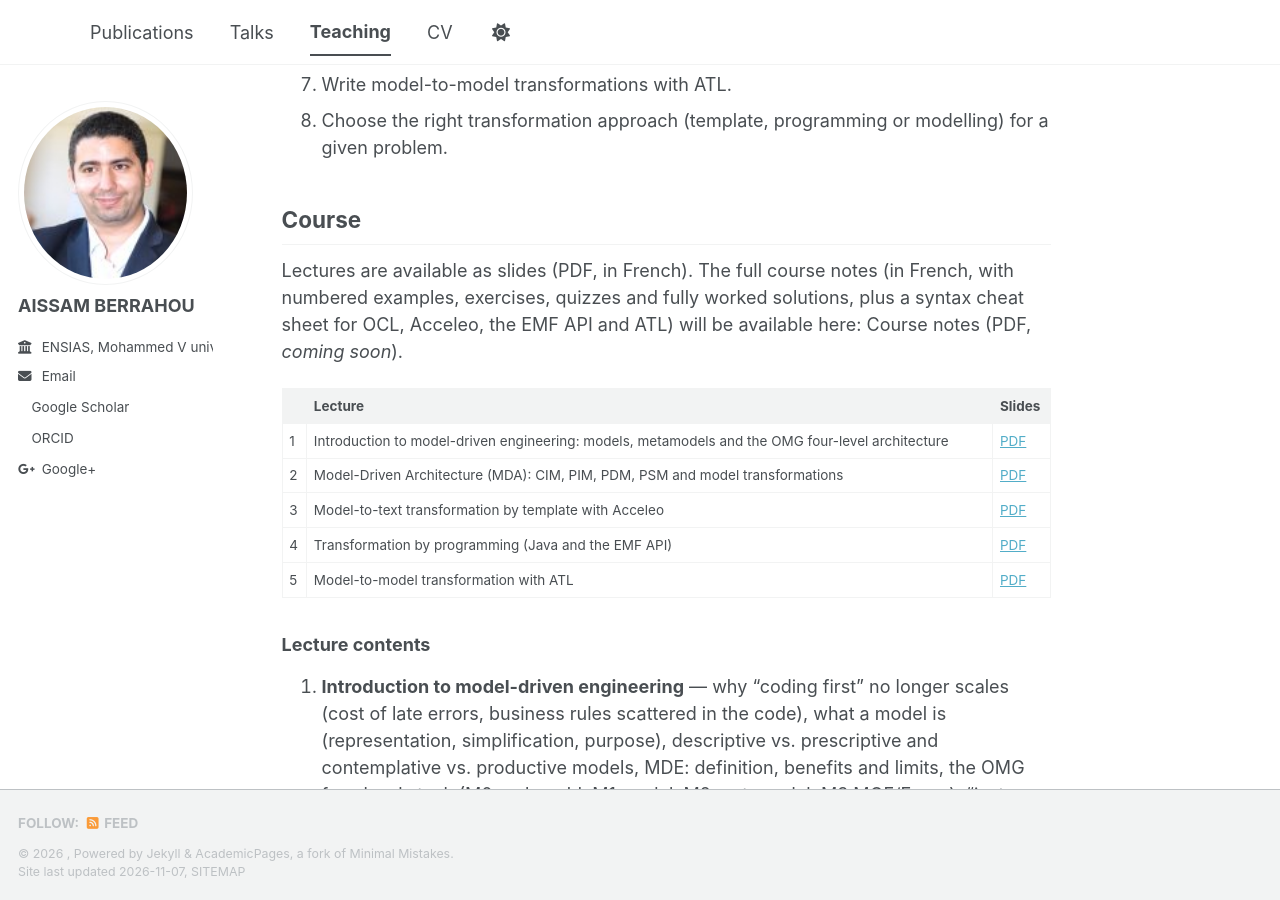
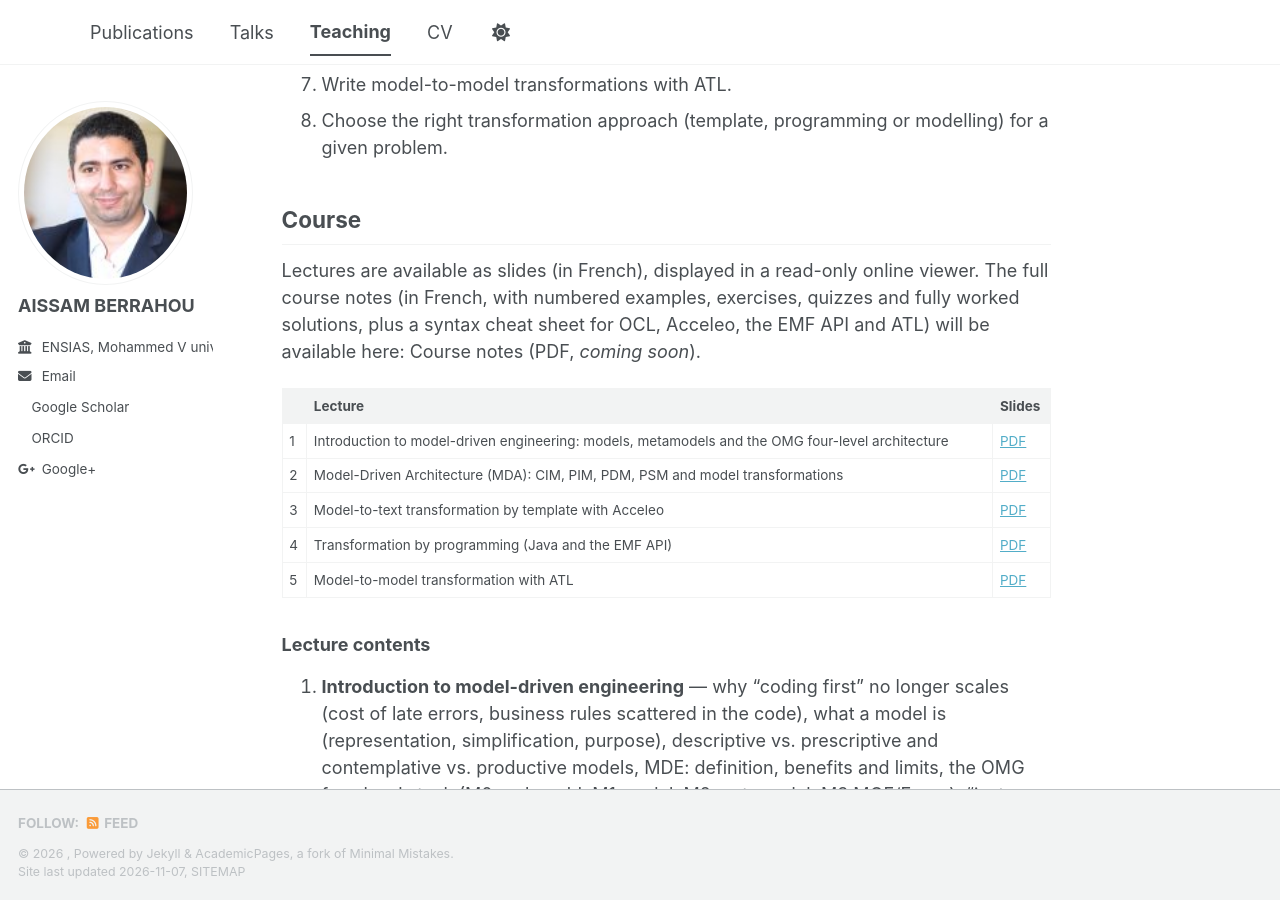
Before and after one commit to aissamberrahou/aissamberrahou.github.io, a Jekyll site: the page built from _teaching/2026-fall-model-driven-engineering.md, in a window 1280 px wide and 900 px high, scrolled down 1419 px. Built offline with Jekyll 4.4.1, drawn with Linux system fonts in a browser that asks for light colours; a style sheet for code colours, icons or effects is not loaded.

Commit message:
Add files via upload

```diff
--- a/_teaching/2026-fall-model-driven-engineering.md
+++ b/_teaching/2026-fall-model-driven-engineering.md
@@ -44,15 +44,15 @@
 
 ## Course
 
-Lectures are available as slides (PDF, in French). The full course notes (in French, with numbered examples, exercises, quizzes and fully worked solutions, plus a syntax cheat sheet for OCL, Acceleo, the EMF API and ATL) will be available here: Course notes (PDF, *coming soon*).
+Lectures are available as slides (in French), displayed in a read-only online viewer. The full course notes (in French, with numbered examples, exercises, quizzes and fully worked solutions, plus a syntax cheat sheet for OCL, Acceleo, the EMF API and ATL) will be available here: Course notes (PDF, *coming soon*).
 
 |    | Lecture | Slides |
 |:---|:--------|:-------|
-| 1  | Introduction to model-driven engineering: models, metamodels and the OMG four-level architecture | [PDF](/files/idm/MDE_Lecture1_2027.pdf) |
-| 2  | Model-Driven Architecture (MDA): CIM, PIM, PDM, PSM and model transformations | [PDF](/files/idm/MDA_Lecture2_2027.pdf) |
-| 3  | Model-to-text transformation by template with Acceleo | [PDF](/files/idm/Acceleo_Lecture3_2027_v2.pdf) |
-| 4  | Transformation by programming (Java and the EMF API) | [PDF](/files/idm/Programmation_Lecture4_2027.pdf) |
-| 5  | Model-to-model transformation with ATL | [PDF](/files/idm/ATL_Lecture5_2027.pdf) |
+| 1  | Introduction to model-driven engineering: models, metamodels and the OMG four-level architecture | [PDF](/viewer/?doc=MDE_Lecture1_2027) |
+| 2  | Model-Driven Architecture (MDA): CIM, PIM, PDM, PSM and model transformations | [PDF](/viewer/?doc=MDA_Lecture2_2027) |
+| 3  | Model-to-text transformation by template with Acceleo | [PDF](/viewer/?doc=Acceleo_Lecture3_2027_v2) |
+| 4  | Transformation by programming (Java and the EMF API) | [PDF](/viewer/?doc=Programmation_Lecture4_2027) |
+| 5  | Model-to-model transformation with ATL | [PDF](/viewer/?doc=ATL_Lecture5_2027) |
 
 ### Lecture contents
 
@@ -80,12 +80,12 @@
 
 |    | Assignment | Link |
 |:---|:-----------|:-----|
-| 1  | Models and metamodels: the M0–M3 levels, conformance | [TD1](/files/idm/TD_IDM_2027_M0_M3.pdf) |
-| 2  | Model-Driven Architecture: from CIM to PSM | [TD2](/files/idm/TD_MDA_2027.pdf) |
-| 3  | Code generation with Acceleo (library case study) | [TD3](/files/idm/TD_Acceleo_Library_2027.pdf) |
-| 4  | MDA and Acceleo: combined exercises | [TD4](/files/idm/TD_MDA_Acceleo_2027.pdf) |
-| 5  | Transformation by programming with the EMF API (library case study) | [TD5](/files/idm/TD_Programmation_Library_2027.pdf) |
-| 6  | Model-to-model transformation with ATL: `Families2Persons` | [TD6](/files/idm/TD_ATL_Families_2027.pdf) |
+| 1  | Models and metamodels: the M0–M3 levels, conformance | [TD1](/viewer/?doc=TD_IDM_2027_M0_M3) |
+| 2  | Model-Driven Architecture: from CIM to PSM | [TD2](/viewer/?doc=TD_MDA_2027) |
+| 3  | Code generation with Acceleo (library case study) | [TD3](/viewer/?doc=TD_Acceleo_Library_2027) |
+| 4  | MDA and Acceleo: combined exercises | [TD4](/viewer/?doc=TD_MDA_Acceleo_2027) |
+| 5  | Transformation by programming with the EMF API (library case study) | [TD5](/viewer/?doc=TD_Programmation_Library_2027) |
+| 6  | Model-to-model transformation with ATL: `Families2Persons` | [TD6](/viewer/?doc=TD_ATL_Families_2027) |
 
 ## Labs
 
@@ -93,7 +93,7 @@
 
 |    | Lab | Link |
 |:---|:----|:-----|
-| 1  | Metamodelling with EMF/Ecore and Obeo Designer: build a metamodel, generate its Java API, create a model (`.xmi`) and a graphical editor | [Lab1](/files/idm/TP_IDM_2027_EMF.pdf) |
+| 1  | Metamodelling with EMF/Ecore and Obeo Designer: build a metamodel, generate its Java API, create a model (`.xmi`) and a graphical editor | [Lab1](/viewer/?doc=TP_IDM_2027_EMF) |
 | 2  | Viewpoint specification with Sirius: nodes, edges, styles and an editing palette | *coming soon* |
 | 3  | Code generation with Acceleo from the `library.ecore` model (Java and SQL) | *coming soon* |
 | 4  | Transformation by programming (Ecore → Python and Java code with the EMF API) | *coming soon* |
```
